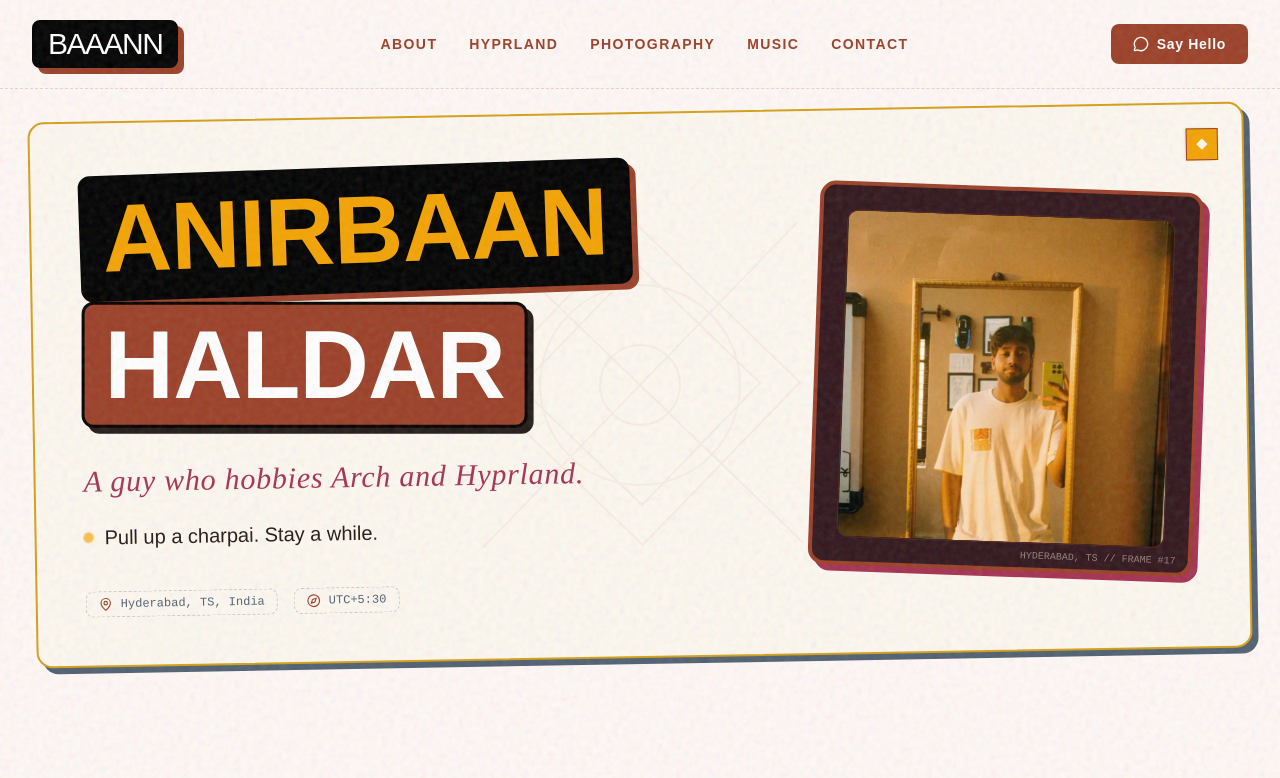
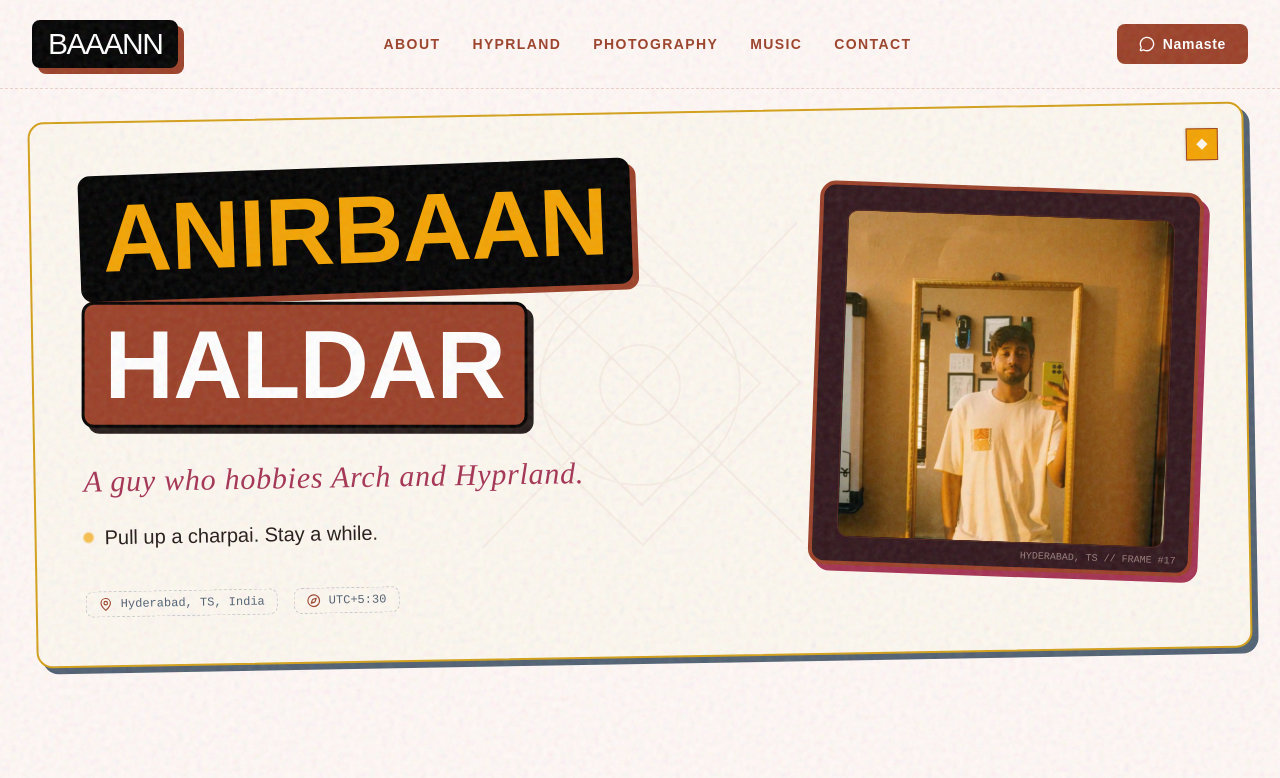
Before and after one commit to baanbhaba/personal-website, a React (Vite) app: page / in a window 1280 px wide. Shown: the top 778 px of the page. Built offline with nearby package versions, Linux system fonts and the light colour scheme.

Commit message:
Auto-backup: 29/06 03:07

```diff
--- a/src/components/Navbar.tsx
+++ b/src/components/Navbar.tsx
@@ -82,7 +82,7 @@ export default function Navbar() {
             className="bg-terracotta text-white font-sans font-bold text-xs md:text-sm tracking-wider px-5 py-2 rounded-lg border-2 border-transparent hover:bg-deep-rose hover:shadow-solid-indigo transition-all duration-300 flex items-center gap-2 cursor-pointer"
           >
             <MessageCircle className="w-4 h-4" />
-            Say Hello
+            Namaste
           </button>
         </div>
       </div>
```
Also changed, not shown: 2 other files (tests, documents, lock files or other folders).
